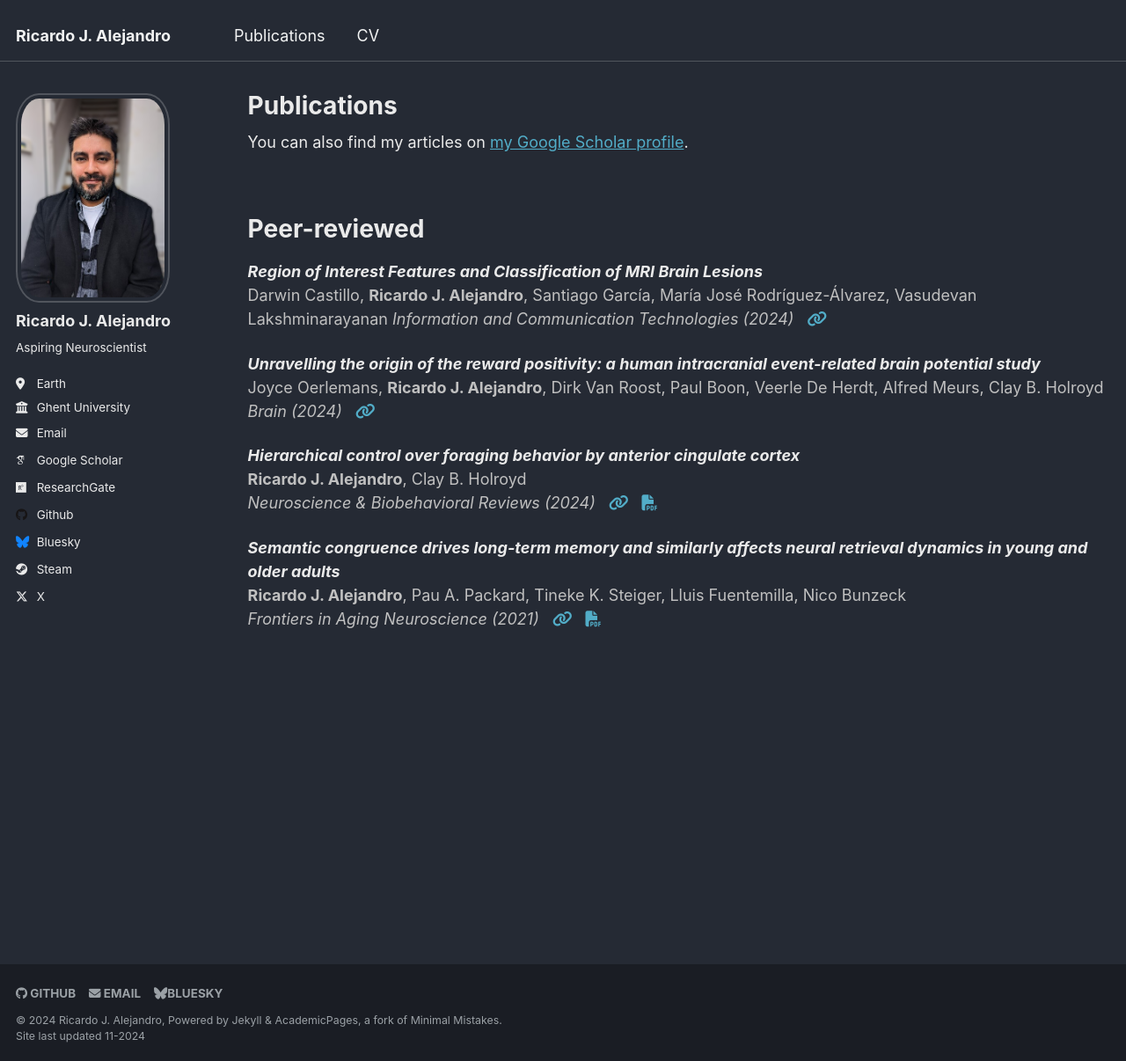
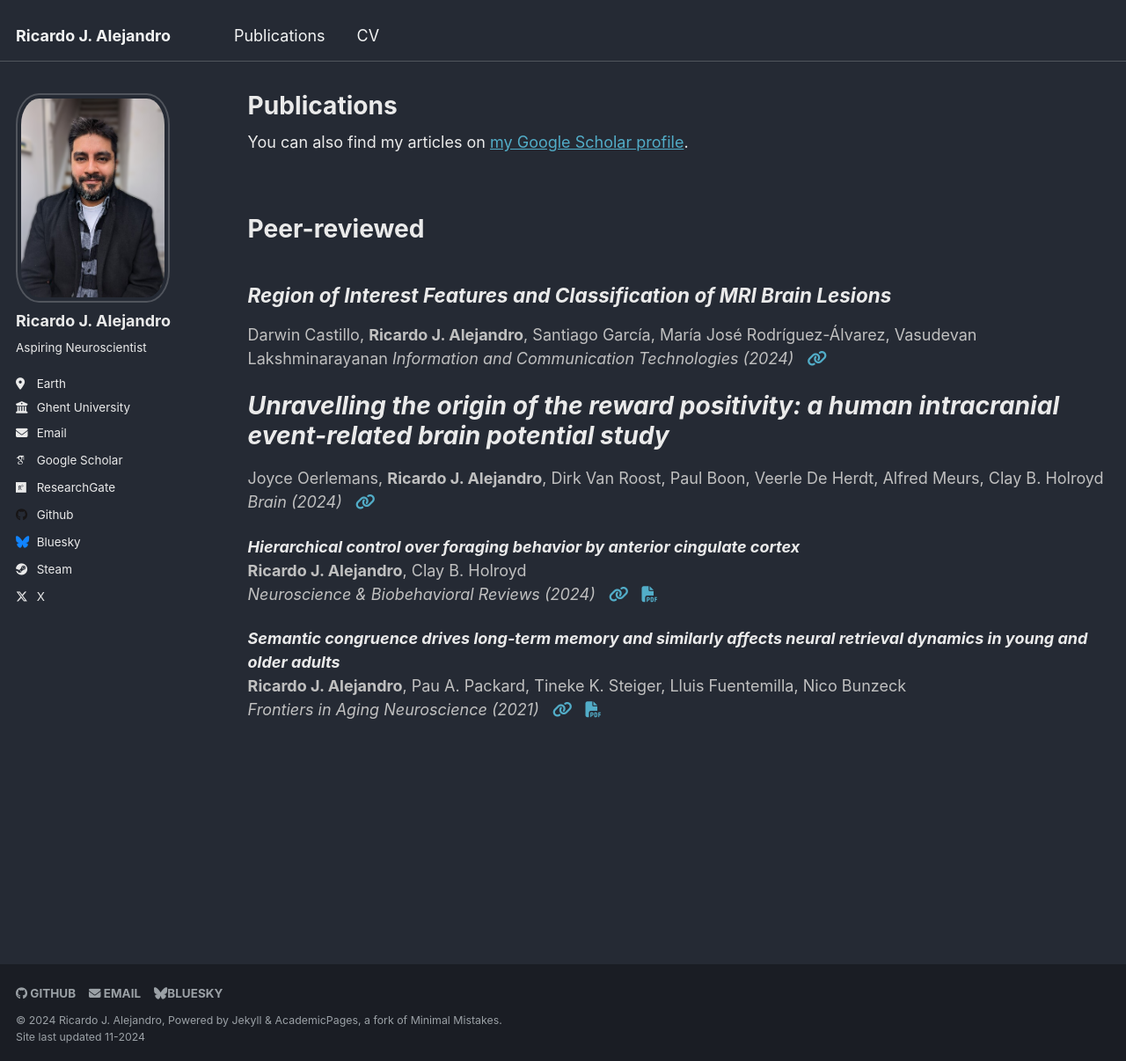
Before and after one commit to rjalejandro/rjalejandro.github.io, a Jekyll site: the page built from _pages/publications.md, in a window 1280 px wide and 1206 px high. Shown: the whole window at 88% size. Built offline with Jekyll 4.4.1, drawn with Linux system fonts in a browser that asks for light colours; some web fonts are replaced.

Commit message:
pub title sizes

```diff
--- a/_pages/publications.md
+++ b/_pages/publications.md
@@ -14,13 +14,13 @@ author_profile: true
 Peer-reviewed
 =====
 
-***Region of Interest Features and Classification of MRI Brain Lesions***
+## ***Region of Interest Features and Classification of MRI Brain Lesions***
 <span style="color:#C0C0C0">Darwin Castillo, **Ricardo J. Alejandro**, Santiago García, María José Rodríguez-Álvarez, Vasudevan Lakshminarayanan</span>  <!-- authors -->
 <span style="color:#C0C0C0">*Information and Communication Technologies (2024)*</span> <!-- journal (year) -->
 &nbsp; <!-- space between the icons -->
 <a href="https://link.springer.com/chapter/10.1007/978-3-031-75431-9_4" target="_blank"><i class="fa fa-link" aria-hidden="true"></i></a> <!-- URL -->
 
-***Unravelling the origin of the reward positivity: a human intracranial event-related brain potential study***
+# ***Unravelling the origin of the reward positivity: a human intracranial event-related brain potential study***
 <span style="color:#C0C0C0">Joyce Oerlemans, **Ricardo J. Alejandro**, Dirk Van Roost, Paul Boon, Veerle De Herdt, Alfred Meurs, Clay B. Holroyd</span>
 <span style="color:#C0C0C0">*Brain (2024)*</span>
 &nbsp; <!-- space between the icons -->
```
